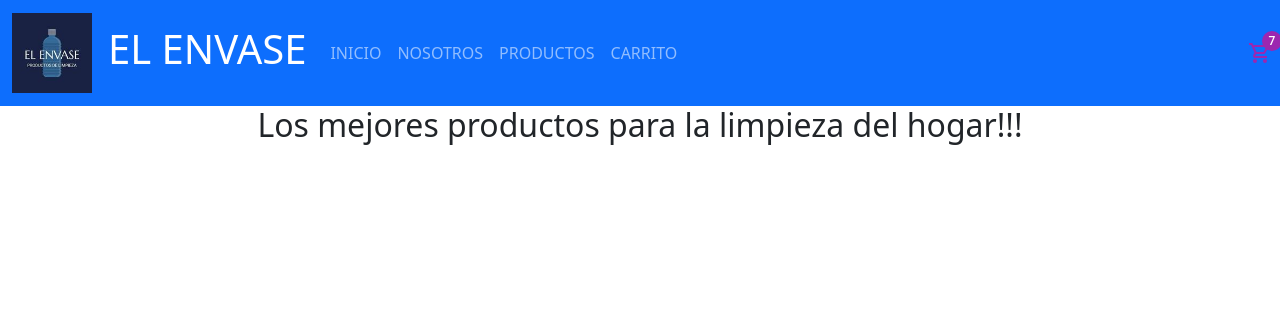
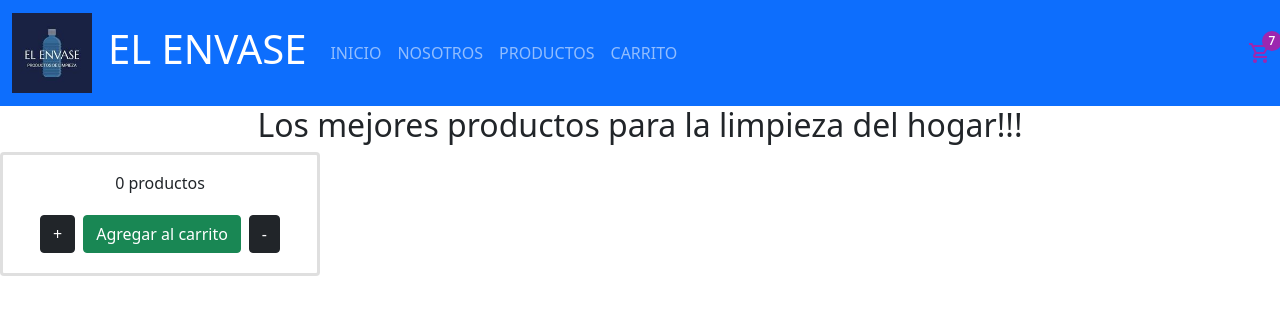
Before and after one commit to javygimenez/el-envase-shop, a React (Create React App) app: page / in a window 1280 px wide. Shown: the top 314 px of the page. Built offline with nearby package versions, Linux system fonts and the light colour scheme.

Commit message:
commit04

```diff
--- /dev/null
+++ b/src/components/ItemCount.js
@@ -0,0 +1,26 @@
+import 'bootstrap/dist/css/bootstrap.min.css';
+import { useState } from 'react';
+
+const ItemCount = ({ stock = 0, initial =1, onAdd}) => {
+    const [cantidad, setCantidad]= useState(0);
+
+    const increment = () => {
+        if (cantidad < stock) setCantidad(cantidad + 1);
+    }
+    const decrement = () => {
+        if (cantidad >= initial +1) setCantidad(cantidad - 1);
+    }
+
+    return(
+        <div className='card col-3 card-body border-3'>
+            <p>{cantidad} productos</p>
+            <div>
+            <button type='button' className='btn btn-dark m-1 btn-xs' onClick={increment} >+</button>
+            <button type='button' className='btn btn-success m-1 btn-xs'>Agregar al carrito</button>
+            <button type='button' className='btn btn-dark m-1 btn-xs' onClick={decrement} >-</button>
+            </div>
+        </div>
+    );
+}
+
+export default ItemCount;
--- a/src/components/ItemListContainer.jsx
+++ b/src/components/ItemListContainer.jsx
@@ -1,6 +1,12 @@
+import ItemCount from "./ItemCount";
+
+
 const ItemListContainer = ({greeting}) => {
     return(
+        <div>
         <h2>{greeting}</h2>
+        <ItemCount stock={5} initial={0} onAdd={0}/>
+        </div>
     );
 
 }
```
Also changed, not shown: src/App.js (line endings or trailing spaces).
